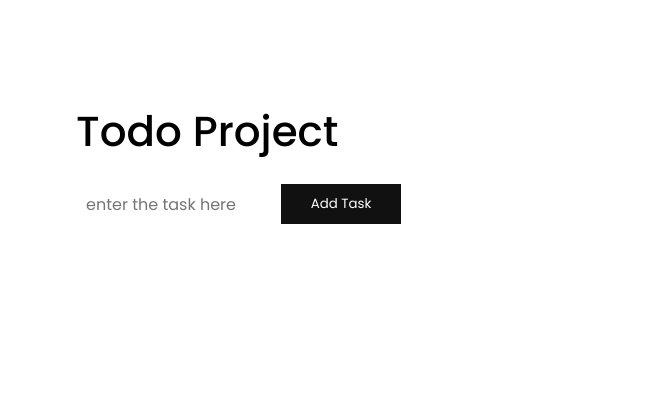
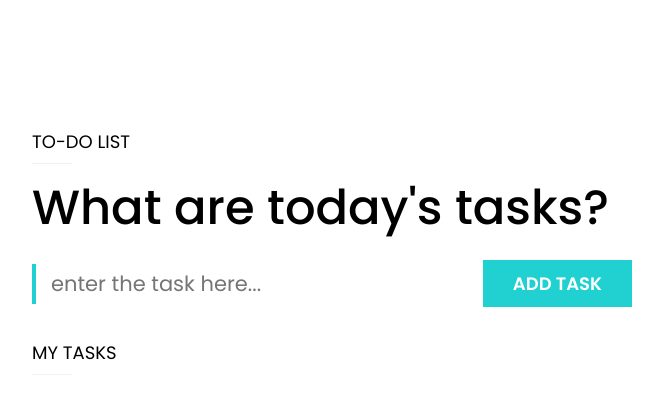
Before and after one commit to Naumri/to-do, a React (Vite) app: page / in a window 1280 px wide. Shown: the top 414 px of the page, without its empty margins (308-971 px from the left). Built offline with nearby package versions, Linux system fonts and the light colour scheme.

Commit message:
Estilização e ajustes

```diff
--- a/index.html
+++ b/index.html
@@ -3,7 +3,7 @@
   <head>
     <meta charset="UTF-8" />
     <meta name="viewport" content="width=device-width, initial-scale=1.0" />
-    <title>Todo Project</title>
+    <title>To-do Project</title>
     <link rel="preconnect" href="https://fonts.googleapis.com">
     <link rel="preconnect" href="https://fonts.gstatic.com" crossorigin>
     <link href="https://fonts.googleapis.com/css2?family=Poppins:ital,wght@0,100;0,200;0,300;0,400;0,500;0,600;0,700;0,800;0,900;1,100;1,200;1,300;1,400;1,500;1,600;1,700;1,800;1,900&display=swap" rel="stylesheet">
--- a/package.json
+++ b/package.json
@@ -11,7 +11,8 @@
   },
   "dependencies": {
     "react": "^18.2.0",
-    "react-dom": "^18.2.0"
+    "react-dom": "^18.2.0",
+    "react-icons": "^5.1.0"
   },
   "devDependencies": {
     "@types/react": "^18.2.66",
--- a/src/App.css
+++ b/src/App.css
@@ -7,11 +7,11 @@
 
 .App {
     width: 100vw;
-    margin-top: 100px;
+    margin-top: 128px;
     display: flex;
     justify-content: center;
 }
 
 .container {
-    width: 40%;
+    width: 600px;
 }
--- a/src/components/Todo.jsx
+++ b/src/components/Todo.jsx
@@ -1,5 +1,6 @@
 import { useState } from "react";
 import styles from "./Todo.module.css";
+import { MdEdit, MdDelete } from "react-icons/md";
 
 function Todo ({todo, deleteTask}) {
 
@@ -12,11 +13,16 @@ function Todo ({todo, deleteTask}) {
     return (
         <>
         <li className={styles.todo}>
-        <input type="checkbox" id={todo.id} onChange={handleCheck} />
-        <span className={`${styles.textTodo} ${check && styles.checked}`}>{todo.text}</span>
-        <button className={styles.btn}>Edit</button>
-        <button onClick={() => {deleteTask(todo.id)}} className={styles.btn}>Delete</button>
+            <div className={styles.title_todo}>
+                <input className={styles.checkbox} type="checkbox" id={todo.id} onChange={handleCheck} />
+                <span className={`${styles.textTodo} ${check && styles.checked}`}>{todo.text}</span>
+            </div>
+            <div className={styles.icon_wrapper}>
+                <MdEdit className={styles.icon} />
+                <MdDelete className={styles.icon} onClick={() => {deleteTask(todo.id)}} />
+            </div>
         </li>
+        <div className={styles.line}></div>
         </>
     )
 }
--- a/src/components/Todo.module.css
+++ b/src/components/Todo.module.css
@@ -7,16 +7,64 @@
 }
 
 .textTodo {
-    font-size: 18px;
-    margin-right: 16px;
+    font-size: 20px;
+    margin-left: 16px;
+    position: relative;
 }
 
 .todo {
-    margin-top: 32px;
+    margin-top: 16px;
+    display: flex;
+    justify-content: space-between;
+    align-items: center;
+}
+
+.title_todo {
     display: flex;
     align-items: center;
 }
 
-.checked {
-    text-decoration: line-through;
+.checked::after {
+    content: '';
+    position: absolute;
+    top: 50%;
+    left: 0;
+    right: 0;
+    transform: translateY(50%);
+    border-bottom: 2px solid #000;
 }
+
+.checkbox {
+    appearance: none;
+    width: 20px;
+    height: 20px;
+    cursor: pointer;
+    border: 3px solid #21D1D1;
+}
+
+.checkbox:checked {
+    background-color: #21D1D1;
+}
+
+.line {
+    width: 100%;
+    height: 1px;
+    margin-top: 16px;
+    background-color: #f1f1f1;
+}
+
+.line:last-child {
+    display: none;
+}
+
+.icon_wrapper {
+    display: flex;
+    align-items: center;
+}
+
+.icon {
+    width: 32px;
+    height: 32px;
+    margin-left: 16px;
+    cursor: pointer;
+}
--- a/src/components/TodoForm.jsx
+++ b/src/components/TodoForm.jsx
@@ -13,7 +13,7 @@ function TodoForm ({setTodos, todos}) {
     const handleSubmit = (e) => {
         e.preventDefault();
         if(!input.trim()) return;
-        if(input.length > 20) return;
+        if(input.length > 30) return;
         setId(prev => prev + 1);
         setTodos([...todos, {text: input, id: id}]);
         setInput('');
@@ -21,10 +21,14 @@ function TodoForm ({setTodos, todos}) {
 
     return (
         <form className={styles.formTodo} onSubmit={handleSubmit}>
-            <h1 className={styles.title}>Todo Project</h1>
+            <div className={styles.header}>
+                <p className={styles.project_name}>TO-DO LIST</p>
+                <div className={styles.line}></div>
+                <h1 className={styles.title}>What are today's tasks?</h1>
+            </div>
             <div className={styles.inputs_wrapper}>
-                <input className={styles.task} type="text" placeholder='enter the task here' value={input} onChange={handleChange} />
-                <input className={styles.btn} type="submit" value="Add Task" />
+                <input className={styles.task} type="text" placeholder='enter the task here...' value={input} onChange={handleChange} />
+                <input className={styles.btn} type="submit" value="ADD TASK" />
             </div>
         </form>
     )
--- a/src/components/TodoForm.module.css
+++ b/src/components/TodoForm.module.css
@@ -1,14 +1,26 @@
 .title {
     font-weight: 500;
-    font-size: 42px;
+    font-size: 48px;
+}
+
+.project_name {
+    font-size: 18px;
+}
+
+.line {
+    width: 40px;
+    height: 1px;
+    background-color: #f1f1f1;
+    margin: 8px 0;
 }
 
 .task {
-    width: 40%;
-    height: 100%;
-    padding-left: 10px;
+    width: 100%;
+    height: 40px;
+    padding-left: 15px;
     border: 0;
-    font-size: 16px;
+    border-left: 4px solid #21D1D1;
+    font-size: 21px;
 }
 
 .task:focus {
@@ -18,14 +30,17 @@
 .btn {
     padding: 10px 30px;
     border: 0;
-    background-color: #111;
+    background-color: #21D1D1;
     color: #fff;
+    font-weight: 600;
+    font-size: 18px;
+    cursor: pointer;
 }
 
 .inputs_wrapper {
     width: 100%;
-    height: 50px;
     margin-top: 16px;
     display: flex;
+    justify-content: space-between;
     align-items: center;
 }
--- a/src/components/TodoList.jsx
+++ b/src/components/TodoList.jsx
@@ -5,6 +5,10 @@ function TodoList ({todos, deleteTask}) {
     return (
         <>
         <div className={styles.todo_list}>
+            <div className={styles.header}>
+                <p className={styles.section_name}>MY TASKS</p>
+                <div className={styles.line}></div>
+            </div>
             <ul>
                 { todos.map((todo, key) => (
                     <Todo key={key} todo={todo} deleteTask={deleteTask} />
--- a/src/components/TodoList.module.css
+++ b/src/components/TodoList.module.css
@@ -1,6 +1,19 @@
 .todo_list ul {
     list-style-type: none;
-    margin-left: 10px;
-    margin-top: 32px;
     width: 100%;
 }
+
+.header {
+    margin-top: 32px;
+}
+
+.section_name {
+    font-size: 18px;
+}
+
+.line {
+    width: 40px;
+    height: 1px;
+    background-color: #f1f1f1;
+    margin: 8px 0;
+}
```
Also changed, not shown: 1 other file (tests, documents, lock files or other folders).
